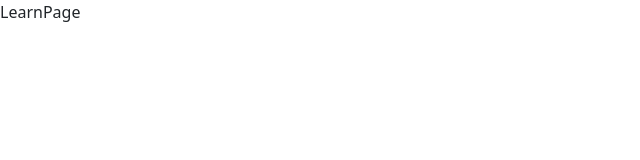
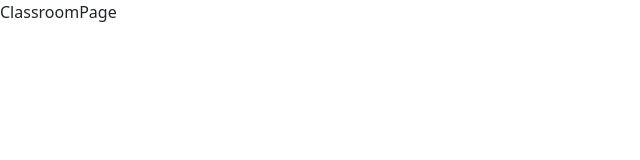
Before and after one commit to christo-zero-john/pbl-academy, a Next.js app: page /learn/1 in a window 1280 px wide. Shown: the top 160 px of the page, without its empty margins (0-640 px from the left). Built offline with nearby package versions, Linux system fonts and the light colour scheme; a web font is replaced by a local one.

Commit message:
Found modified or deleted file,  app/(learners)/learn/(classroom)/[id]/page.jsx. Committing Via Global Bash Script:git-status-automated.bat

```diff
--- a/app/(learners)/learn/(classroom)/[id]/page.jsx
+++ b/app/(learners)/learn/(classroom)/[id]/page.jsx
@@ -1,3 +1,3 @@
 export default function ClassroomPage() {
-  return <div>LearnPage</div>;
+  return <div>ClassroomPage</div>;
 }
```
